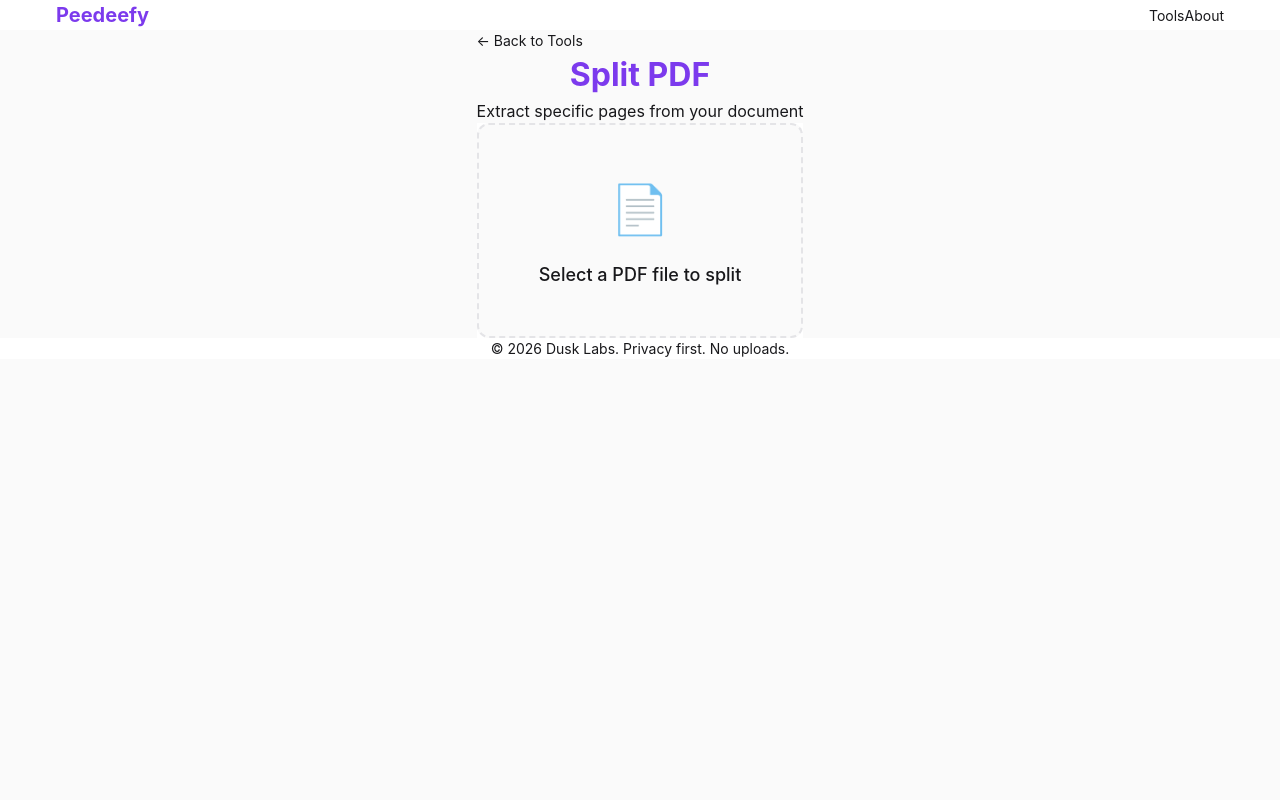
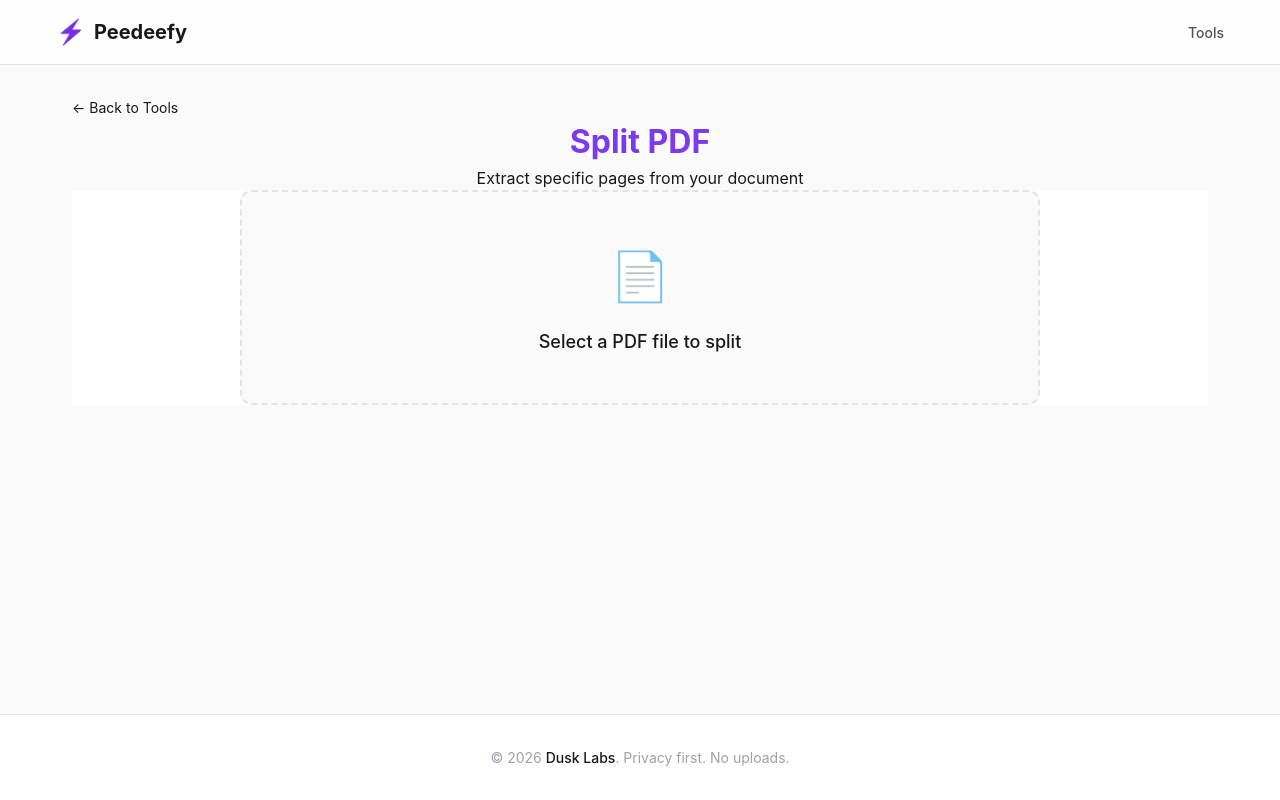
Before and after one commit to dusk-lab/peedeefy, a React (Vite) app: page /#/split in a window 1280 px wide. Built offline with nearby package versions, Linux system fonts and the light colour scheme.

Commit message:
UI enhancement

```diff
--- a/src/layouts/MainLayout.tsx
+++ b/src/layouts/MainLayout.tsx
@@ -1,30 +1,32 @@
 import React from 'react';
+import { Link } from 'react-router-dom';
+import '../styles/Layout.css';
 
 export const MainLayout: React.FC<{ children: React.ReactNode }> = ({ children }) => {
     return (
-        <div className="flex flex-col min-h-screen bg-background text-text-primary">
+        <div className="layout-wrapper">
             {/* Header */}
-            <header className="bg-surface border-b border-border shadow-sm sticky top-0 z-10">
-                <div className="container h-16 flex items-center justify-between">
-                    <div className="flex items-center gap-2">
-                        <span className="text-xl font-bold text-primary">Peedeefy</span>
-                    </div>
-                    <nav className="hidden md:flex items-center gap-6 text-sm font-medium text-text-secondary">
-                        <a href="#" className="hover:text-primary transition-colors">Tools</a>
-                        <a href="#" className="hover:text-primary transition-colors">About</a>
+            <header className="navbar">
+                <div className="navbar-container">
+                    <Link to="/" className="navbar-brand">
+                        <span className="brand-icon">⚡</span>
+                        <span>Peedeefy</span>
+                    </Link>
+                    <nav className="navbar-links hidden md:flex">
+                        <Link to="/" className="nav-link">Tools</Link>
                     </nav>
                 </div>
             </header>
 
             {/* Main Content */}
-            <main className="flex-1 container py-8">
+            <main className="main-content">
                 {children}
             </main>
 
             {/* Footer */}
-            <footer className="bg-surface border-t border-border mt-auto">
-                <div className="container py-8 text-center text-sm text-text-muted">
-                    <p>&copy; {new Date().getFullYear()} <a href="https://dusk-lab.github.io/main-website" target='_blank' rel='noopener noreferrer'>Dusk Labs</a>. Privacy first. No uploads.</p>
+            <footer className="footer">
+                <div className="footer-container">
+                    <p>&copy; {new Date().getFullYear()} <a href="https://dusk-lab.github.io/main-website" target='_blank' rel='noopener noreferrer' className="footer-link">Dusk Labs</a>. Privacy first. No uploads.</p>
                 </div>
             </footer>
         </div>
--- /dev/null
+++ b/src/styles/Layout.css
@@ -0,0 +1,103 @@
+/* Layout Wrapper */
+.layout-wrapper {
+    display: flex;
+    flex-direction: column;
+    min-height: 100vh;
+    background-color: var(--color-background);
+}
+
+/* Navbar */
+.navbar {
+    position: sticky;
+    top: 0;
+    z-index: 50;
+    background-color: rgba(255, 255, 255, 0.7);
+    /* Fallback */
+    background-color: rgba(var(--color-surface-rgb, 255, 255, 255), 0.7);
+    backdrop-filter: blur(12px);
+    -webkit-backdrop-filter: blur(12px);
+    border-bottom: 1px solid var(--color-border);
+    transition: all 0.2s ease;
+}
+
+.navbar-container {
+    display: flex;
+    align-items: center;
+    justify-content: space-between;
+    height: 64px;
+    /* fixed height */
+    max-width: 1200px;
+    margin: 0 auto;
+    padding: 0 var(--spacing-4);
+}
+
+.navbar-brand {
+    display: flex;
+    align-items: center;
+    gap: var(--spacing-2);
+    text-decoration: none;
+    color: var(--color-text-primary);
+    font-weight: 700;
+    font-size: 1.25rem;
+}
+
+.brand-icon {
+    font-size: 1.5rem;
+    background: linear-gradient(135deg, var(--color-primary), var(--color-primary-hover));
+    -webkit-background-clip: text;
+    background-clip: text;
+    -webkit-text-fill-color: transparent;
+}
+
+.navbar-links {
+    display: flex;
+    gap: var(--spacing-6);
+}
+
+.nav-link {
+    font-size: 0.875rem;
+    font-weight: 500;
+    color: var(--color-text-secondary);
+    transition: color 0.2s ease;
+}
+
+.nav-link:hover {
+    color: var(--color-primary);
+}
+
+/* Main Content */
+.main-content {
+    flex: 1;
+    /* Pushes footer down */
+    width: 100%;
+    max-width: 1200px;
+    margin: 0 auto;
+    padding: var(--spacing-8) var(--spacing-4);
+}
+
+/* Footer */
+.footer {
+    margin-top: auto;
+    background-color: var(--color-surface);
+    border-top: 1px solid var(--color-border);
+    padding: var(--spacing-8) 0;
+}
+
+.footer-container {
+    max-width: 1200px;
+    margin: 0 auto;
+    padding: 0 var(--spacing-4);
+    text-align: center;
+    color: var(--color-text-muted);
+    font-size: 0.875rem;
+}
+
+.footer-link {
+    color: var(--color-text-primary);
+    font-weight: 500;
+    text-decoration: none;
+}
+
+.footer-link:hover {
+    text-decoration: underline;
+}
```
